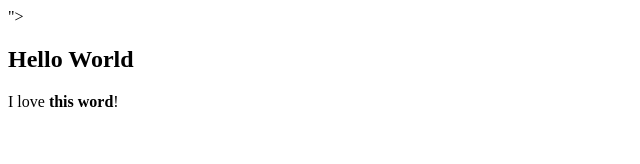
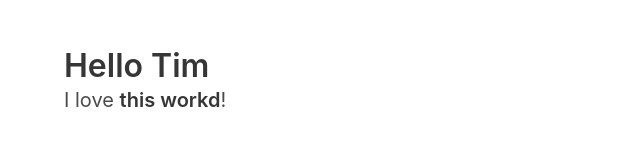
Before and after one commit to timqian/yangyewei.github.io, a plain HTML site: page index.html in a window 1280 px wide. Shown: the whole page, without its empty margins (0-640 px from the left). Drawn offline with nearby package versions, Linux system fonts and the light colour scheme.

Commit message:
Update index.html

```diff
--- a/index.html
+++ b/index.html
@@ -3,20 +3,18 @@
   <head>
     <meta charset="utf-8">
     <meta name="viewport" content="width=device-width, initial-scale=1">
-    <title>Hello Bulma!</title>
-    <link rel="stylesheet" href="f="https://cdnjs.cloudflare.com/ajax/libs/bulma/0.7.2/css/bulma.min.css">
- ">
-    <script defer src="c="https://use.fontawesome.com/releases/v5.3.1/js/all.js"></"></script>
+    <title>Hello Tim!</title>
+    <link rel="stylesheet" href="https://cdnjs.cloudflare.com/ajax/libs/bulma/0.7.2/css/bulma.min.css">
   </head>
   <body>
   <section class="section">
     <div class="container">
       <h1 class="title">
-        Hello World
+        Hello Tim
       </h1>
       <p class="subtitle">
-        I love <strong>this word</strong>!
-      </p >
+        I love <strong>this workd</strong>!
+      </p>
     </div>
   </section>
   </body>
```
